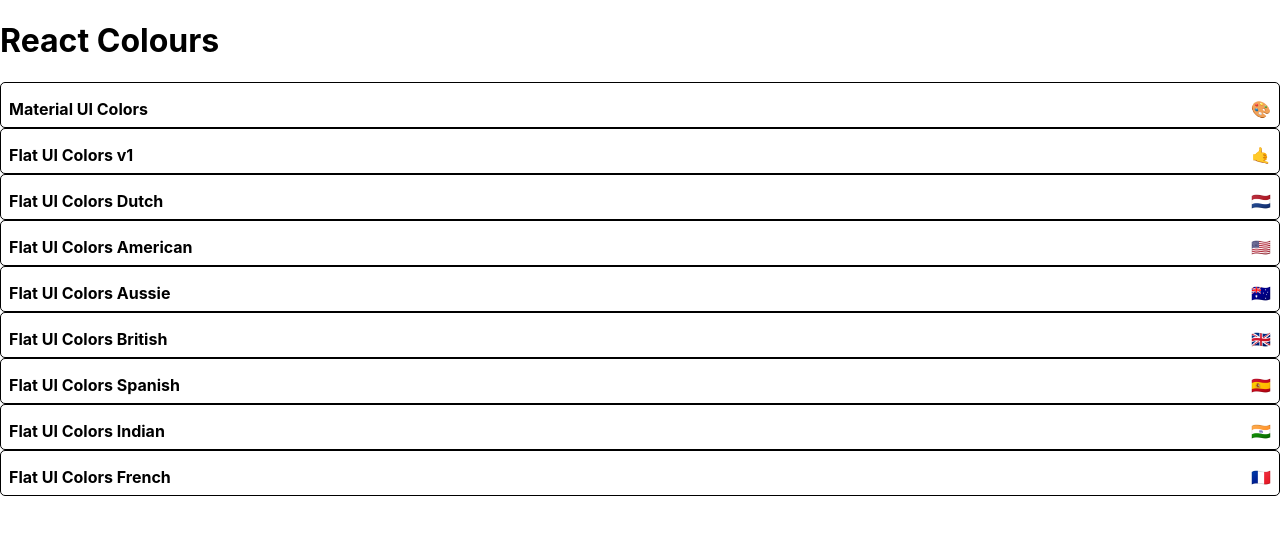
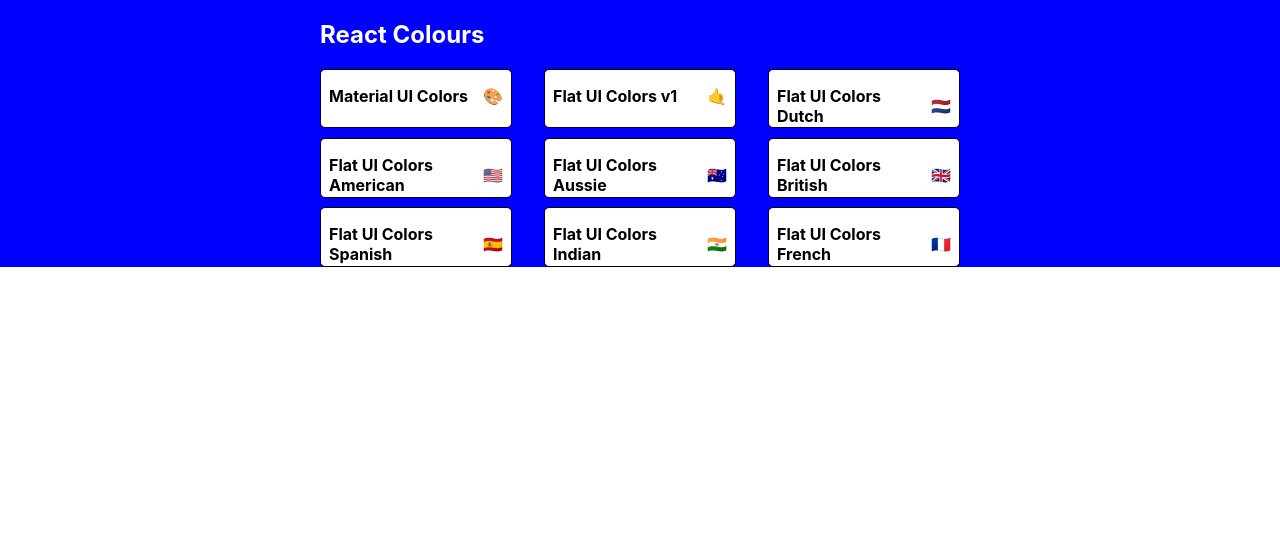
Before and after one commit to Wings30306/react-colors-1, a React (Create React App) app in the folder colors/: page / in a window 1280 px wide. Shown: the top 534 px of the page. Built offline with nearby package versions, Linux system fonts and the light colour scheme.

Commit message:
Start styling PaletteList component with styles

```diff
--- a/colors/src/PaletteList.js
+++ b/colors/src/PaletteList.js
@@ -1,19 +1,58 @@
 import { Component } from "react";
+import { withStyles } from "@material-ui/styles"
 import MiniPalette from "./MiniPalette";
+
+const styles = {
+    root: {
+        backgroundColor: "blue",
+        height: "100%",
+        display: "flex",
+        alignItems: "flex-start",
+        justifyContent: "center"
+    },
+    container: {
+        width: "50%",
+        display: "flex",
+        alignItems: "flex-start",
+        flexWrap: "wrap",
+        flexDirection: "column",
+    },
+    nav: {
+        display: "flex",
+        width: "100%",
+        justifyContent: "space-between",
+        color: "white"
+    },
+    palettes: {
+        boxSizing: "border-box",
+        width: "100%",
+        display: "grid",
+        gridTemplateColumns: "repeat(3, 30%)",
+        gridGap: "5%"
+    }
+}
 
 class PaletteList extends Component {
     render() {
-        const { palettes } = this.props;
+        const { palettes, classes } = this.props;
         return (
-            <div>
-                <h1>React Colours</h1>
-                {palettes.map(palette => (
-                    <MiniPalette {...palette} />
+            <div className={classes.root}>
 
-                ))}
+                <div className={classes.container}>
+                    <nav className={classes.nav}>
+                        <h1>React Colours</h1>
+                    </nav>
+                    <div className={classes.palettes}>
+                        {palettes.map(palette => (
+                        <MiniPalette {...palette} />
+                        ))}
+                    </div>
+
+                </div>
+
             </div>
         )
     }
 }
 
-export default PaletteList
+export default withStyles(styles)(PaletteList)
```
